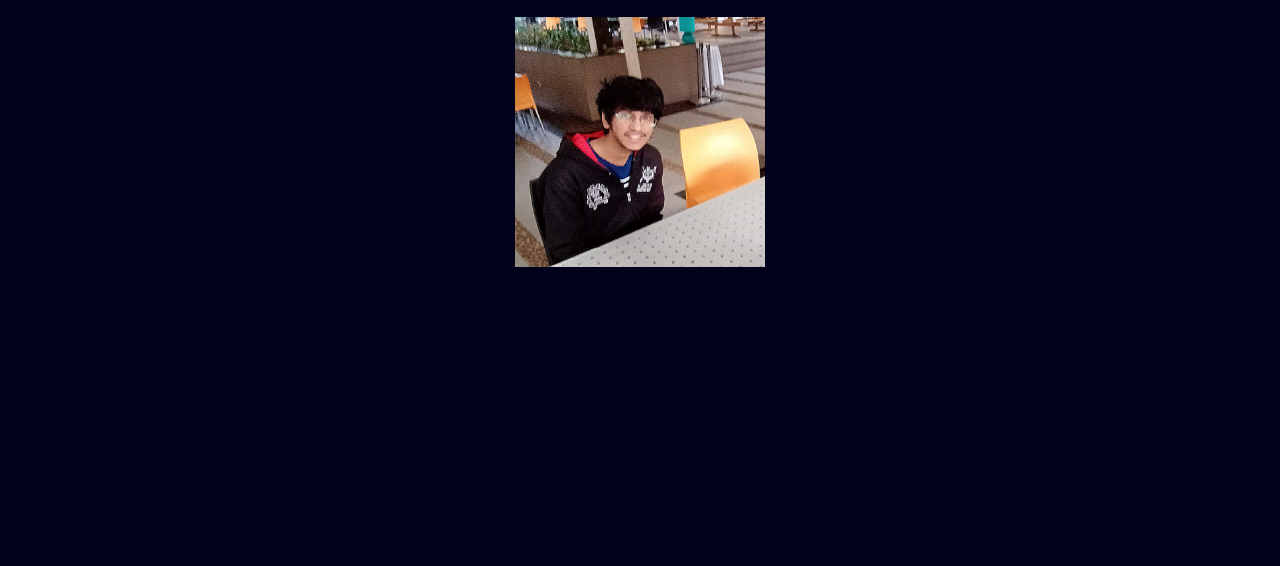
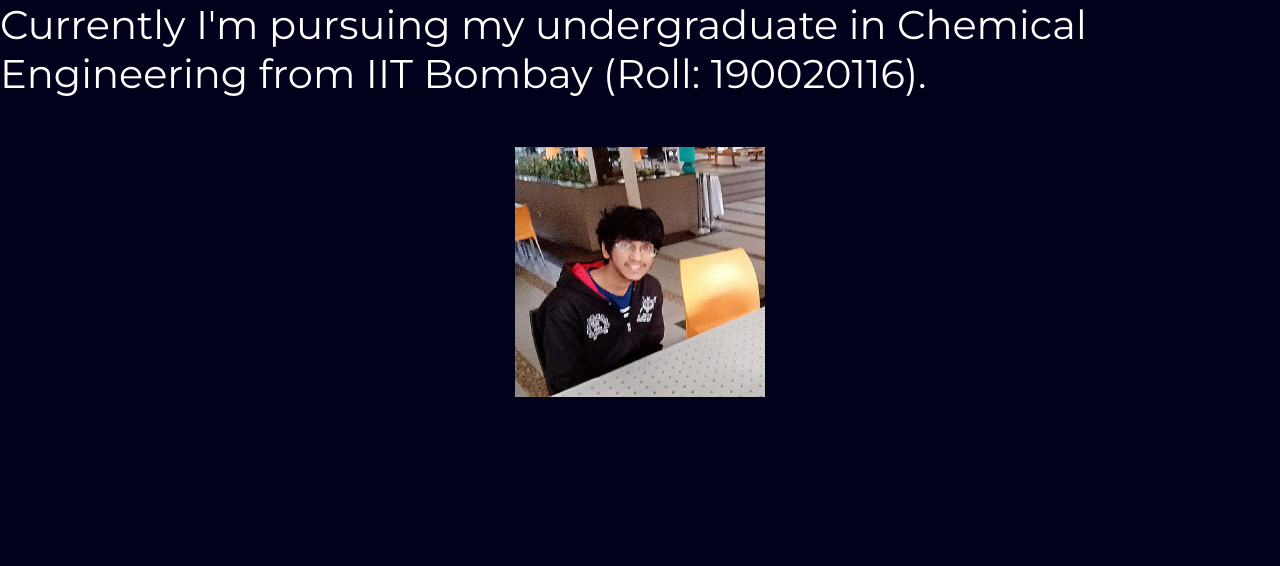
Before and after one commit to sushrut1058/190020116_WEB_DEV, a plain HTML site: page index.html in a window 1280 px wide. Shown: the part 178-744 px from the top of the page. Drawn offline with Linux system fonts and the light colour scheme.

Commit message:
Update main.css

```diff
--- a/main.css
+++ b/main.css
@@ -90,10 +90,12 @@ nav a:hover{
 }
 
 #container{
-	font-size: 2em;
+	padding-top: 80px;
+	font-size: 2.5em;
 }
-
-
+#c ul{
+	list-style-type: circle;
+}
 
 
 
```
